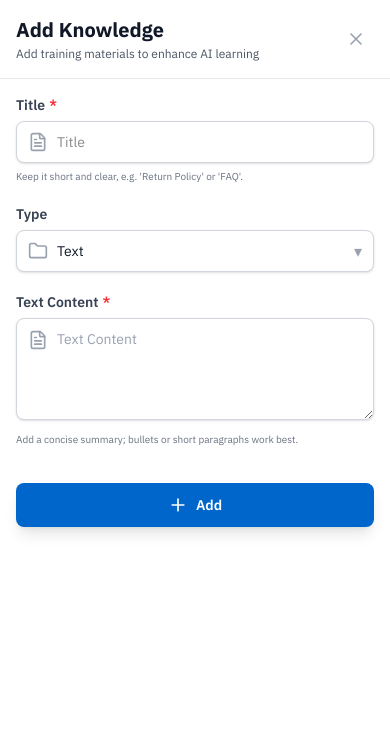
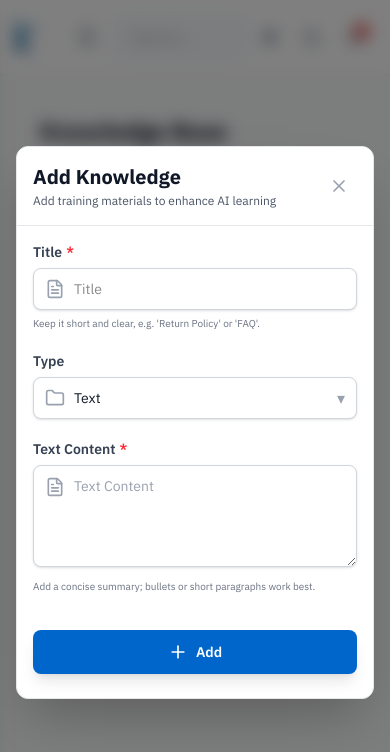
Before and after one commit to Kalamna/Kalamna-Dashboard, a React (Vite) app: page /knowledge-base in a window 390 px wide. Both pictures are taken after typing "Sample" into the empty fields and a click on the button "Add Knowledge". Shown: the top 752 px of the page. Built offline with nearby package versions, Linux system fonts and the light colour scheme.

Commit message:
mobile resposive fix

```diff
--- a/src/components/employees/EmployeesSection.tsx
+++ b/src/components/employees/EmployeesSection.tsx
@@ -104,12 +104,14 @@ const EmployeesSection: React.FC<EmployeesSectionProps> = ({
 
       {/* Invite Modal (Owner Only) with Blurred Backdrop */}
       {showInviteModal && userIsOwner && (
-        <div className="fixed inset-0 bg-black/50 backdrop-blur-sm flex items-center justify-center z-50 p-0 sm:p-4 overflow-y-auto">
-          <div className="bg-white dark:bg-[#0d1f2d] rounded-none sm:rounded-lg shadow-xl max-w-2xl w-full min-h-screen sm:min-h-0 sm:max-h-[90vh] overflow-y-auto border-0 sm:border border-gray-200 dark:border-[#1e3a5f]">
-            <InviteEmployeeForm
-              onSuccess={handleInviteSuccess}
-              onClose={() => setShowInviteModal(false)}
-            />
+        <div className="fixed inset-0 bg-black/50 backdrop-blur-sm flex items-center justify-center z-50 p-4 overflow-y-auto">
+          <div className="bg-white dark:bg-[#0d1f2d] rounded-xl shadow-2xl max-w-2xl w-full max-h-[90vh] overflow-hidden border border-gray-200 dark:border-[#1e3a5f] flex flex-col">
+            <div className="overflow-y-auto">
+              <InviteEmployeeForm
+                onSuccess={handleInviteSuccess}
+                onClose={() => setShowInviteModal(false)}
+              />
+            </div>
           </div>
         </div>
       )}
--- a/src/components/employees/InviteEmployeeForm.tsx
+++ b/src/components/employees/InviteEmployeeForm.tsx
@@ -103,7 +103,7 @@ const InviteEmployeeForm: React.FC<InviteEmployeeFormProps> = ({
   };
 
   return (
-    <div className="bg-white dark:bg-[#0d1f2d] rounded-lg border-0 sm:border border-gray-200 dark:border-[#1e3a5f] overflow-hidden shadow-xl">
+    <div className="overflow-hidden">
       {/* Header - Matching KB Form Style */}
       <div className="sticky top-0 bg-white dark:bg-[#0d1f2d] z-10 flex justify-between items-center gap-3 px-4 sm:px-6 py-4 border-b border-gray-200 dark:border-[#1e3a5f]">
         <div className={isRTL ? "text-right" : "text-left"}>
@@ -161,11 +161,10 @@ const InviteEmployeeForm: React.FC<InviteEmployeeFormProps> = ({
                 type="text"
                 value={formData.fullName}
                 onChange={(e) => handleChange("fullName", e.target.value)}
-                className={`w-full ${isRTL ? "pr-10 pl-4 text-right" : "pl-10 pr-4 text-left"} py-2.5 sm:py-3 border ${
-                  errors.fullName
+                className={`w-full ${isRTL ? "pr-10 pl-4 text-right" : "pl-10 pr-4 text-left"} py-2.5 sm:py-3 border ${errors.fullName
                     ? "border-red-500"
                     : "border-gray-300 dark:border-[#1e3a5f]"
-                } rounded-lg focus:ring-2 focus:ring-[#0066cc] dark:focus:ring-[#3b82f6] focus:border-transparent bg-white dark:bg-[#0a1929] text-gray-900 dark:text-white transition-colors placeholder-gray-400 dark:placeholder-gray-500 shadow-sm text-sm sm:text-base`}
+                  } rounded-lg focus:ring-2 focus:ring-[#0066cc] dark:focus:ring-[#3b82f6] focus:border-transparent bg-white dark:bg-[#0a1929] text-gray-900 dark:text-white transition-colors placeholder-gray-400 dark:placeholder-gray-500 shadow-sm text-sm sm:text-base`}
                 placeholder={t("fullNamePlaceholder") || "John Doe"}
                 disabled={isSubmitting}
               />
@@ -196,11 +195,10 @@ const InviteEmployeeForm: React.FC<InviteEmployeeFormProps> = ({
                 type="email"
                 value={formData.email}
                 onChange={(e) => handleChange("email", e.target.value)}
-                className={`w-full ${isRTL ? "pr-10 pl-4 text-right" : "pl-10 pr-4 text-left"} py-2.5 sm:py-3 border ${
-                  errors.email
+                className={`w-full ${isRTL ? "pr-10 pl-4 text-right" : "pl-10 pr-4 text-left"} py-2.5 sm:py-3 border ${errors.email
                     ? "border-red-500"
                     : "border-gray-300 dark:border-[#1e3a5f]"
-                } rounded-lg focus:ring-2 focus:ring-[#0066cc] dark:focus:ring-[#3b82f6] focus:border-transparent bg-white dark:bg-[#0a1929] text-gray-900 dark:text-white transition-colors placeholder-gray-400 dark:placeholder-gray-500 shadow-sm text-sm sm:text-base`}
+                  } rounded-lg focus:ring-2 focus:ring-[#0066cc] dark:focus:ring-[#3b82f6] focus:border-transparent bg-white dark:bg-[#0a1929] text-gray-900 dark:text-white transition-colors placeholder-gray-400 dark:placeholder-gray-500 shadow-sm text-sm sm:text-base`}
                 placeholder={t("emailPlaceholder") || "john@company.com"}
                 disabled={isSubmitting}
               />
@@ -227,11 +225,10 @@ const InviteEmployeeForm: React.FC<InviteEmployeeFormProps> = ({
               <button
                 type="button"
                 onClick={() => handleChange("role", "staff")}
-                className={`flex-1 flex items-center justify-center gap-2 px-4 py-2.5 rounded-md text-sm font-medium transition-all duration-200 active:scale-95 ${
-                  formData.role === "staff"
+                className={`flex-1 flex items-center justify-center gap-2 px-4 py-2.5 rounded-md text-sm font-medium transition-all duration-200 active:scale-95 ${formData.role === "staff"
                     ? "bg-[#0066cc] dark:bg-[#3b82f6] text-white shadow-sm"
                     : "text-gray-600 dark:text-gray-400 hover:bg-gray-200 dark:hover:bg-[#1a2f45]"
-                }`}
+                  }`}
               >
                 <Shield className="w-4 h-4" />
                 <span>{t("staff") || "Staff"}</span>
@@ -239,11 +236,10 @@ const InviteEmployeeForm: React.FC<InviteEmployeeFormProps> = ({
               <button
                 type="button"
                 onClick={() => handleChange("role", "owner")}
-                className={`flex-1 flex items-center justify-center gap-2 px-4 py-2.5 rounded-md text-sm font-medium transition-all duration-200 active:scale-95 ${
-                  formData.role === "owner"
+                className={`flex-1 flex items-center justify-center gap-2 px-4 py-2.5 rounded-md text-sm font-medium transition-all duration-200 active:scale-95 ${formData.role === "owner"
                     ? "bg-[#0066cc] dark:bg-[#3b82f6] text-white shadow-sm"
                     : "text-gray-600 dark:text-gray-400 hover:bg-gray-200 dark:hover:bg-[#1a2f45]"
-                }`}
+                  }`}
               >
                 <Shield className="w-4 h-4" />
                 <span>{t("owner") || "Owner"}</span>
--- a/src/components/knowledge-base/KnowledgeSection.tsx
+++ b/src/components/knowledge-base/KnowledgeSection.tsx
@@ -93,8 +93,7 @@ export const KnowledgeCard: React.FC<KnowledgeCardProps> = ({
                 |
               </span>
               <span
-                className={`px-2 py-0.5 rounded-full border text-[10px] sm:text-xs font-medium ${
-                  status === "active"
+                className={`px-2 py-0.5 rounded-full border text-[10px] sm:text-xs font-medium ${status === "active"
                   ? "bg-green-100 text-green-800 border-green-200 dark:bg-green-500/20 dark:text-green-400 dark:border-green-500/30"
                   : "bg-red-100 text-red-700 border-red-200 dark:bg-red-500/20 dark:text-red-400 dark:border-red-500/30"
                   }`}
@@ -227,8 +226,7 @@ export const KnowledgeList: React.FC = () => {
               <button
                 key={page}
                 onClick={() => setCurrentPage(page)}
-                className={`flex items-center gap-2 px-3 sm:px-4 py-2 rounded-md text-sm font-medium transition-all duration-200 whitespace-nowrap active:scale-95 shadow-sm border ${
-                  currentPage === page
+                className={`flex items-center gap-2 px-3 sm:px-4 py-2 rounded-md text-sm font-medium transition-all duration-200 whitespace-nowrap active:scale-95 shadow-sm border ${currentPage === page
                   ? "bg-[#0066cc] hover:bg-[#0052a3] dark:bg-[#3b82f6] dark:hover:bg-[#2563eb] text-white border-transparent"
                   : "bg-white dark:bg-[#0a1929] text-gray-700 dark:text-gray-300 border-[#e5e7eb] dark:border-[#1e3a5f] hover:bg-gray-50 dark:hover:bg-[#1a2f45]"
                   }`}
@@ -328,8 +326,9 @@ export const KnowledgeModal: React.FC<KnowledgeModalProps> = ({
   if (!isOpen) return null;
 
   return (
-    <div className="fixed inset-0 bg-black/50 backdrop-blur-sm flex items-center justify-center z-50 p-0 sm:p-4 overflow-y-auto">
-      <div className="bg-white dark:bg-[#0d1f2d] rounded-none sm:rounded-lg shadow-xl max-w-2xl w-full min-h-screen sm:min-h-0 sm:max-h-[90vh] overflow-y-auto border-0 sm:border border-gray-200 dark:border-[#1e3a5f]">
+    <div className="fixed inset-0 bg-black/50 backdrop-blur-sm flex items-center justify-center z-50 p-4 overflow-y-auto">
+      <div className="bg-white dark:bg-[#0d1f2d] rounded-xl shadow-2xl max-w-2xl w-full max-h-[90vh] overflow-hidden border border-gray-200 dark:border-[#1e3a5f] flex flex-col">
+        <div className="overflow-y-auto">
           <div className="sticky top-0 bg-white dark:bg-[#0d1f2d] z-10 flex justify-between items-center gap-3 px-4 sm:px-6 py-4 border-b border-gray-200 dark:border-[#1e3a5f]">
             <div>
               <h2 className="text-xl sm:text-2xl font-bold text-gray-900 dark:text-white">
@@ -487,5 +486,6 @@ export const KnowledgeModal: React.FC<KnowledgeModalProps> = ({
           </div>
         </div>
       </div>
+    </div>
   );
 };
```
Lines whose indentation alone changed are shown as unchanged.
